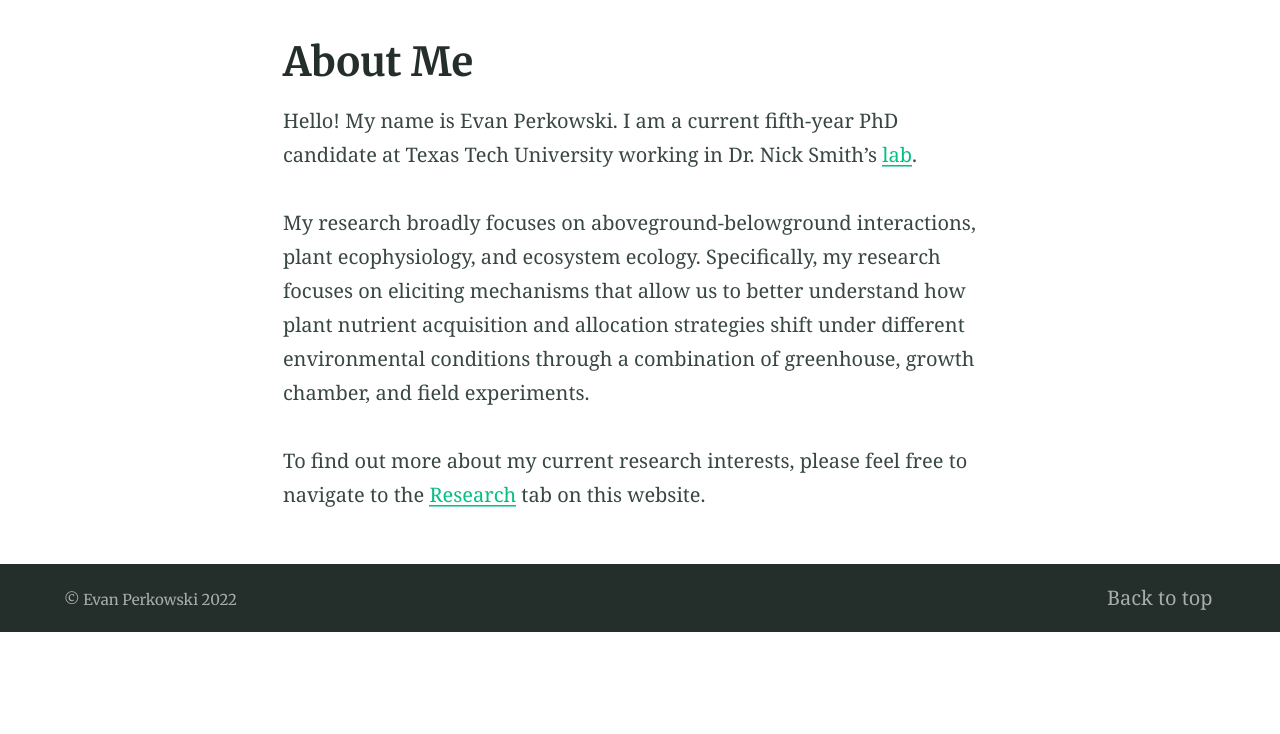
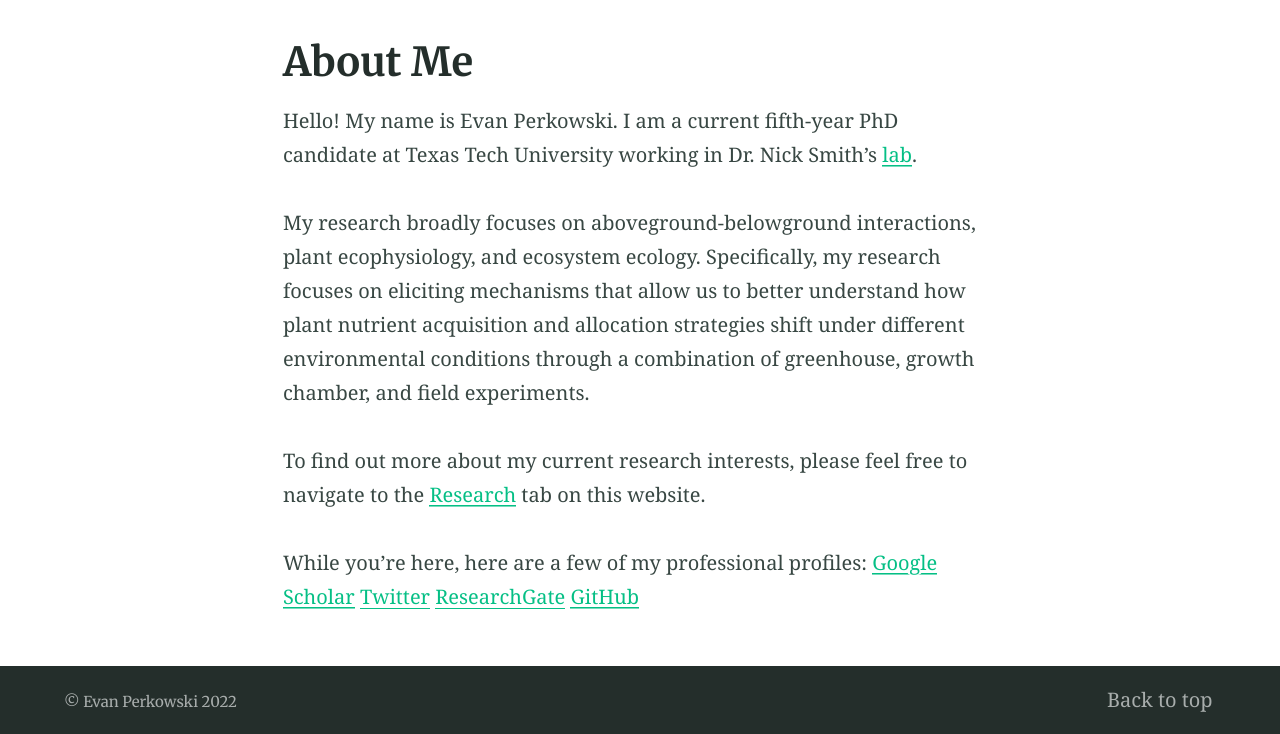
Before and after one commit to eaperkowski/eaperkowski.github.io, a Jekyll site: the page built from about.md, in a window 1280 px wide. Shown: the part 424-1158 px from the top of the page. Built offline with Jekyll 4.4.1, drawn with Linux system fonts in a browser that asks for light colours; before the commit the page ends 1056 px from its top, so only the background shows below that.

Commit message:
add links to a few notable sites/profiles

```diff
--- a/about.md
+++ b/about.md
@@ -9,3 +9,9 @@ Hello! My name is Evan Perkowski. I am a current fifth-year PhD candidate at Tex
 My research broadly focuses on aboveground-belowground interactions, plant ecophysiology, and ecosystem ecology. Specifically, my research focuses on eliciting mechanisms that allow us to better understand how plant nutrient acquisition and allocation strategies shift under different environmental conditions through a combination of greenhouse, growth chamber, and field experiments.
 
 To find out more about my current research interests, please feel free to navigate to the [Research]("/Research.md") tab on this website.
+
+While you're here, here are a few of my professional profiles:
+[Google Scholar](https://scholar.google.com/citations?user=brocRHQAAAAJ&hl=en&oi=ao)
+[Twitter](https://twitter.com/EvanPerkowski)
+[ResearchGate](https://www.researchgate.net/profile/Evan-Perkowski)
+[GitHub](https://github.com/eaperkowski)
```
